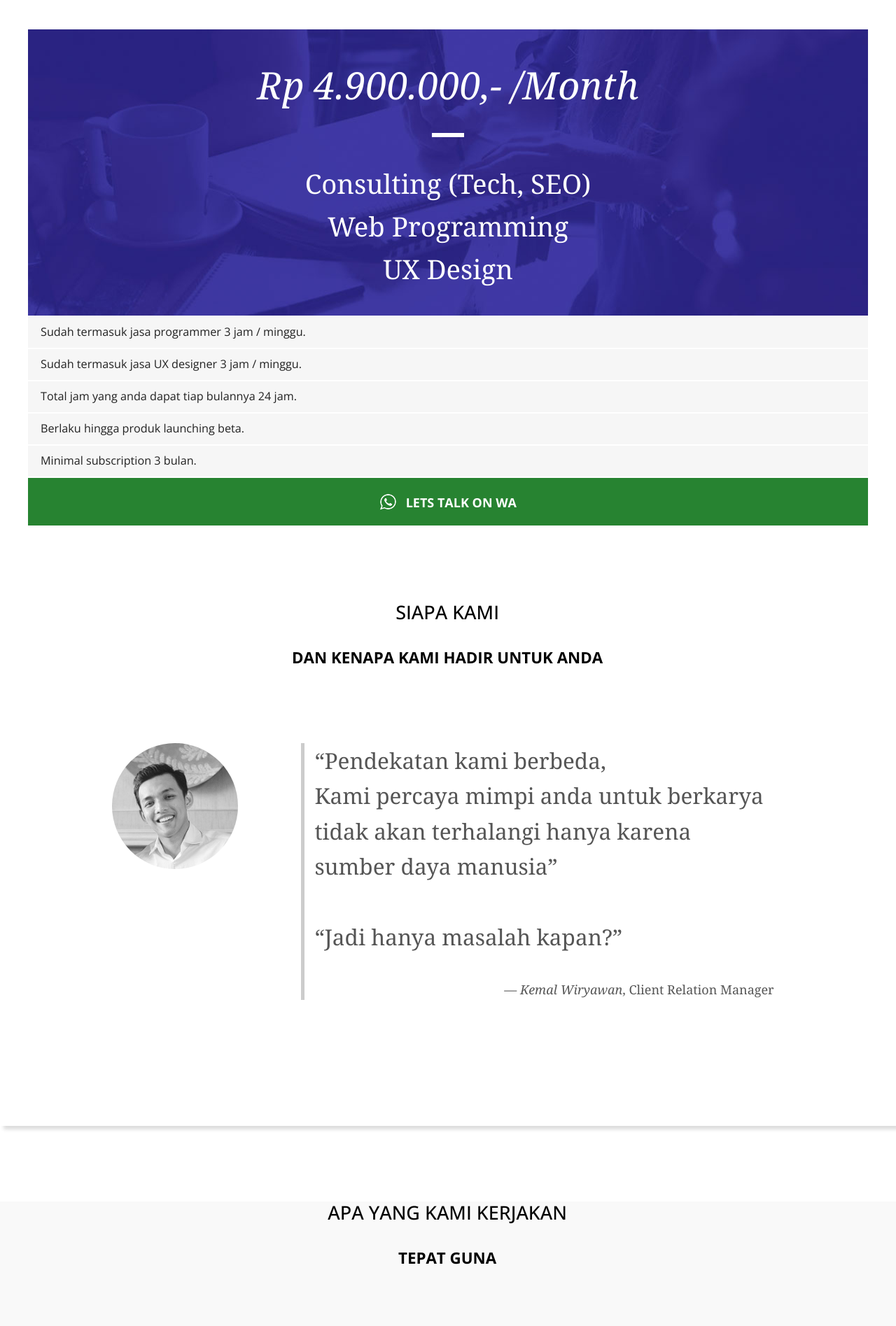
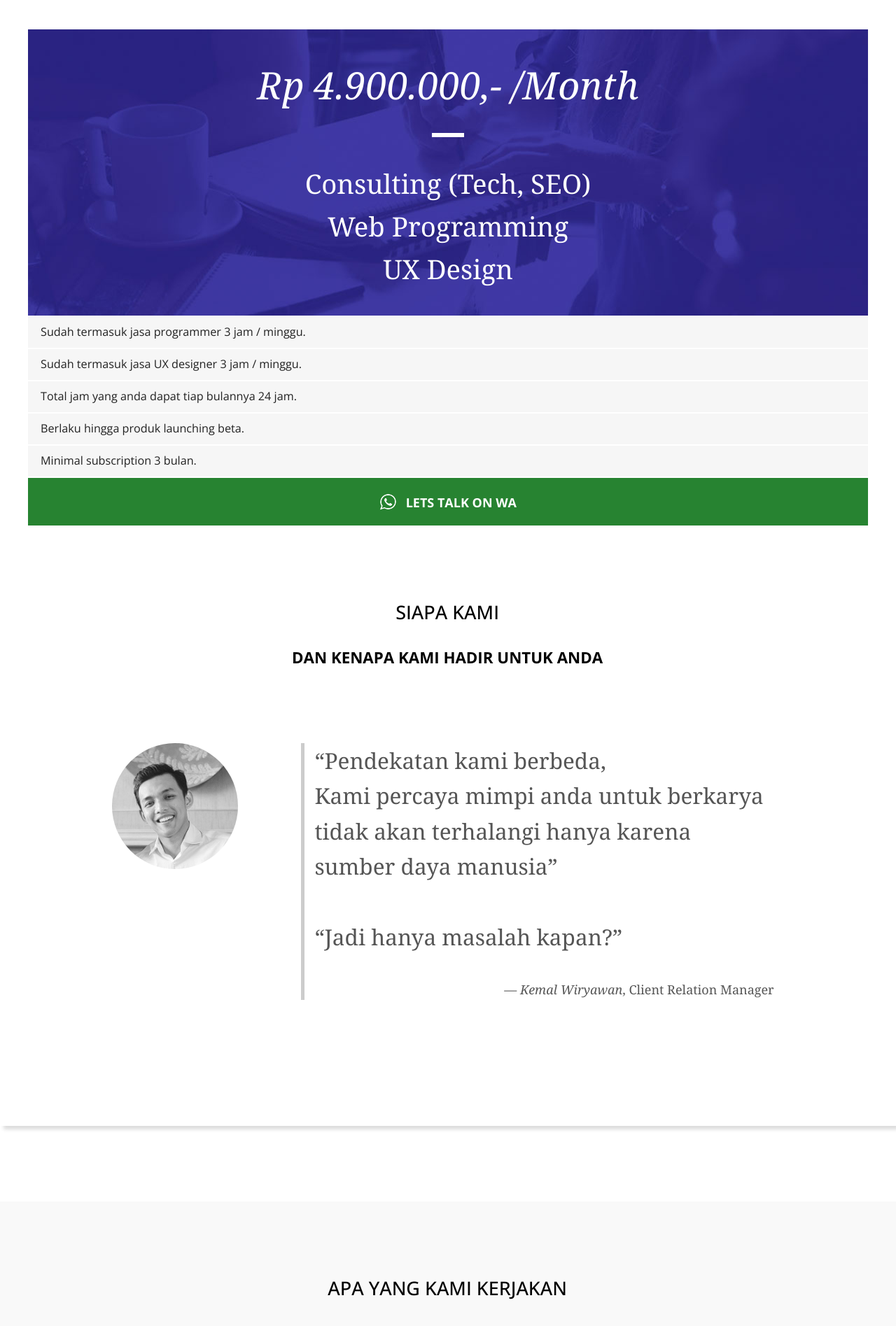
Before and after one commit to kemtol/rocktokom, a Jekyll site: the page built from index.md, in a window 1280 px wide. Shown: the part 2438-4333 px from the top of the page at 70% size. Built offline with Jekyll 4.4.1, drawn with Linux system fonts in a browser that asks for light colours; nearby versions of some CDN libraries; a script that is not in the unit is left out; our own code applies the rules of GitHub Pages for plain Markdown files.

Commit message:
Update default.html

```diff
--- a/_layouts/default.html
+++ b/_layouts/default.html
@@ -271,14 +271,19 @@
     <style>
       #landing--page--4{
         width:100%;
-        background:#f9f9f9
+        background:#f9f9f9;
+        padding:6rem 0;
       }
-
+      #landing--page--4 h2{
+        margin-top:0;
+      }
       .lp4{
         float:left;
         width:30%;
       }
-      .lp4 > img{width:100%}
+      .lp4 > img{
+        width:100%;
+      }
     </style>
     <div id="landing--page--4">
       <h2 class="h2-front-page">APA YANG KAMI KERJAKAN<span>TEPAT GUNA</span></h2>
```
